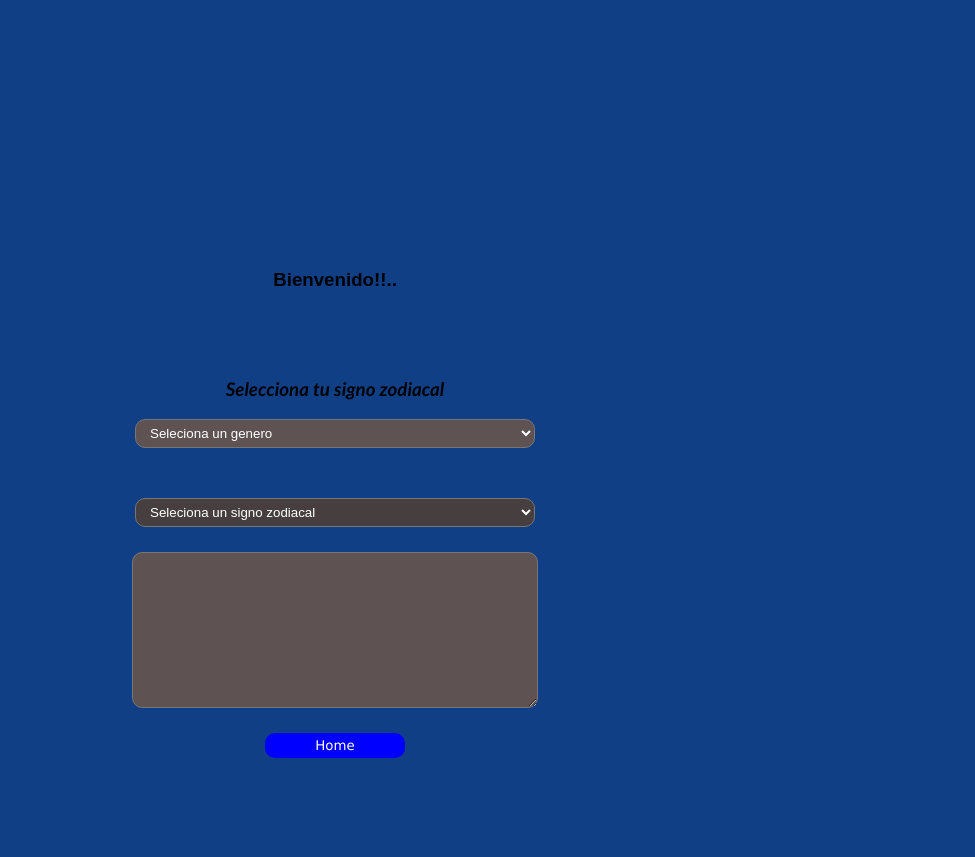
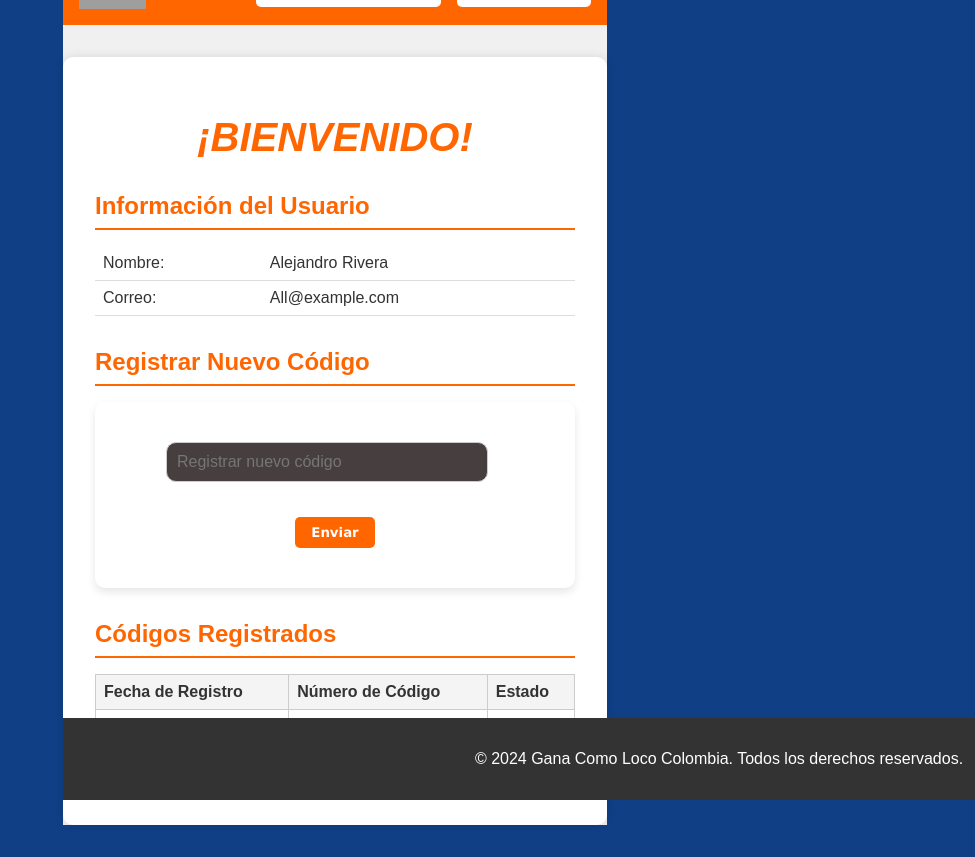
Before and after one commit to Allrg1104/gana-como-loco-Allrg1104, a React (Vite) app in the folder doritos/: page /userHome in a window 1280 px wide. Shown: the whole page, without its empty margins (305-1280 px from the left). Before the commit the page ends 800 px from the top, so only its background shows below. Built offline with nearby package versions, Linux system fonts and the light colour scheme; grey boxes are pictures that could not be loaded.

Commit message:
Configuracion registro de usuario

```diff
--- a/doritos/src/components/ChangePassword.jsx
+++ b/doritos/src/components/ChangePassword.jsx
@@ -89,8 +89,8 @@ function ChangePassword() {
                     {showNewPassword ? 'Ocultar' : 'Mostrar'}
                 </button>
             </div>
-            <button id="btnEditar" onClick={handleChangePassword}>Editar</button>
-            <button id="btnHome" onClick={() => navigate('/')}>Home</button>
+            <button id="btnEditar" onClick={handleChangePassword}>Actualzar</button>
+            <button id="btnHome" onClick={() => navigate('/UserHome')}>Regresar</button>
         </div>
     );
 }
--- a/doritos/src/components/Form.jsx
+++ b/doritos/src/components/Form.jsx
@@ -51,6 +51,9 @@ function LoginUser() {
             <button type="button" id="btnCreateUser" onClick={() => navigate('/createUser')}>
                 Crear Usuario
             </button>
+            <button type="button" id="btnCreateUser" onClick={() => navigate('/UserHome')}>
+                Usuario
+            </button>
         </form>
     );
 }
--- a/doritos/src/components/UserHome.jsx
+++ b/doritos/src/components/UserHome.jsx
@@ -1,14 +1,13 @@
-import { Navigate, useNavigate } from "react-router-dom";
+/*import { Navigate, useNavigate } from "react-router-dom";
 import './styles/UserHome.css';
 import TextSigno from "./TextSigno.jsx";
 import { useState } from "react";
 
 function UserHome({ user }) {
 
-
-    /*Selector de roles*/
+    /*Selector de roles*$
     if (user !== "user" || !user) {
-        /*return <Navigate to="/" />*/
+        /*return <Navigate to="/" />*$
     }
     const home = useNavigate();
     const [textoSigno, setTextoSigno] = useState('');
@@ -67,4 +66,119 @@ function UserHome({ user }) {
     )
 }
 
+export default UserHome;*/
+
+import React, { useState, useEffect } from 'react';
+import { Navigate, useNavigate } from 'react-router-dom';
+import './styles/UserHome.css';
+
+function UserHome() {
+  const [user, setUser] = useState({ nombre: '', username: '' });
+  const [newCode, setNewCode] = useState('');
+  const [codes, setCodes] = useState([]);
+  const navigate = useNavigate();
+
+  useEffect(() => {
+    // Simulating fetching user data
+    setUser({ nombre: 'Alejandro Rivera', username: 'All@example.com' });
+
+    // Simulating real-time sync with MongoDB
+    const fetchCodes = () => {
+      // Replace this with actual MongoDB fetch
+      setCodes(['ABC123', 'DEF456', 'GHI789']);
+    };
+
+    fetchCodes();
+    const interval = setInterval(fetchCodes, 5000); // Sync every 5 seconds
+
+    return () => clearInterval(interval);
+  }, []);
+
+  const handleSubmit = (e) => {
+    e.preventDefault();
+    if (newCode) {
+      // Here you would typically send the new code to your backend
+      setCodes([...newCode]);
+      setNewCode('');
+    }
+  };
+
+  return (
+    <div className="user-home">
+      <header className="header">
+        <img src="/logo.png" alt="Gana Como Loco Logo" className="logo" />
+
+        <nav>
+          <button onClick={() => navigate('/ChangePassword')}>Cambiar Contraseña</button>
+          <button onClick={() => navigate('/')}>Cerrar Sesión</button>
+        </nav>
+
+      </header>
+
+      <main className="main-content">
+        <h1 className="welcome">¡Bienvenido!</h1>
+
+        <section className="user-info">
+          <h2>Información del Usuario</h2>
+          <table>
+            <tbody>
+              <tr>
+                <td>Nombre:</td>
+                <td>{user.nombre}</td>
+              </tr>
+              <tr>
+                <td>Correo:</td>
+                <td>{user.username}</td>
+              </tr>
+            </tbody>
+          </table>
+        </section>
+
+        <section className="registrar-codigo">
+          <h2>Registrar Nuevo Código</h2>
+          <form onSubmit={handleSubmit}>
+            <input
+              type="text"
+              value={newCode}
+              onChange={(e) => setNewCode(e.target.value)}
+              placeholder="Registrar nuevo código"
+              className="code-input"
+            />
+            <button type="submit" className="submit-btn">Enviar</button>
+          </form>
+        </section>
+
+        <section className="code-list">
+            <h2>Códigos Registrados</h2>
+            <table>
+                <thead>
+                    <tr>
+                        <th>Fecha de Registro</th>
+                        <th>Número de Código</th>
+                        <th>Estado</th>
+                    </tr>
+                </thead>
+            <tbody>
+                {codes.map((code, index) => (
+                    <tr key={index}>
+                        <td>{code.fechaRegistro}</td>
+                        <td>{code.numeroCodigo}</td>
+                        <td>{code.estado}</td>
+                    </tr>
+                 ))}
+            </tbody>
+        </table>
+    </section>
+
+
+    </main>
+
+      <footer className="footer">
+        <p>&copy; 2024 Gana Como Loco Colombia. Todos los derechos reservados.</p>
+      </footer>
+
+    </div>
+  );
+}
+
 export default UserHome;
--- a/doritos/src/components/styles/UserHome.css
+++ b/doritos/src/components/styles/UserHome.css
@@ -1,4 +1,4 @@
-.container {
+/*.container {
     height: 300px;
     display: grid;
     place-items: center;
@@ -39,4 +39,128 @@
     padding-bottom: 5px;
     padding-top: 5px;
     border-radius: 10px;
-}
+}*/
+
+.user-home {
+    font-family: 'Arial', sans-serif;
+    color: #333;
+    background-color: #f0f0f0;
+    min-height: 100vh;
+  }
+
+  .header {
+    background-color: #ff6600;
+    padding: 1rem;
+    display: flex;
+    justify-content: space-between;
+    align-items: center;
+  }
+
+  .logo {
+    height: 50px;
+  }
+
+  nav button {
+    background-color: #fff;
+    color: #ff6600;
+    border: none;
+    padding: 0.5rem 1rem;
+    margin-left: 1rem;
+    cursor: pointer;
+    font-weight: bold;
+    border-radius: 5px;
+  }
+
+  .main-content {
+    max-width: 800px;
+    margin: 2rem auto;
+    padding: 2rem;
+    background-color: #fff;
+    border-radius: 10px;
+    box-shadow: 0 0 10px rgba(0,0,0,0.1);
+  }
+
+  .welcome {
+    color: #ff6600;
+    text-align: center;
+    font-size: 2.5rem;
+    margin-bottom: 2rem;
+  }
+
+  .user-info, .registrar-codigo, .code-list {
+    margin-bottom: 2rem;
+  }
+
+  h2 {
+    color: #ff6600;
+    border-bottom: 2px solid #ff6600;
+    padding-bottom: 0.5rem;
+    margin-bottom: 1rem;
+  }
+
+  table {
+    width: 100%;
+    border-collapse: collapse;
+  }
+
+  td {
+    padding: 0.5rem;
+    border-bottom: 1px solid #ddd;
+  }
+
+  .code-input {
+    width: 70%;
+    padding: 0.5rem;
+    margin-right: 1rem;
+    border: 1px solid #ddd;
+    border-radius: 5px;
+  }
+
+  .submit-btn {
+    background-color: #ff6600;
+    color: #fff;
+    border: none;
+    padding: 0.5rem 1rem;
+    cursor: pointer;
+    font-weight: bold;
+    border-radius: 5px;
+  }
+
+  ul {
+    list-style-type: none;
+    padding: 0;
+  }
+
+  li {
+    background-color: #f9f9f9;
+    margin-bottom: 0.5rem;
+    padding: 0.5rem;
+    border-radius: 5px;
+  }
+
+  .footer {
+    background-color: #333;
+    color: #fff;
+    text-align: center;
+    padding: 1rem;
+    position: fixed;
+    bottom: 0;
+    width: 100%;
+  }
+
+  /*Estilos de la table de registros*/
+
+  .code-list table {
+    width: 100%;
+    border-collapse: collapse;
+  }
+
+  .code-list th, .code-list td {
+    border: 1px solid #ccc;
+    padding: 8px;
+    text-align: left;
+  }
+
+  .code-list th {
+    background-color: #f4f4f4;
+  }
```
Also changed, not shown: 2 other files (tests, documents, lock files or other folders).
